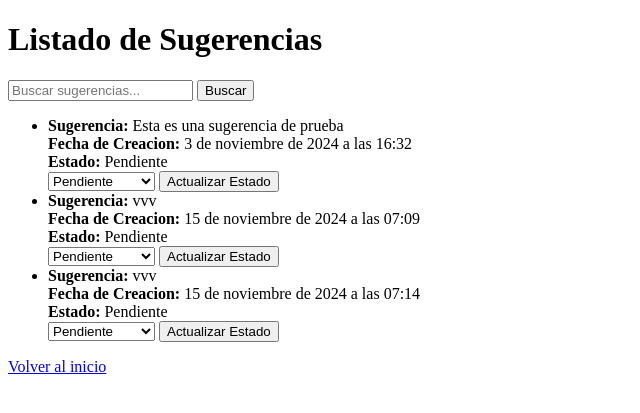
After one commit to mflovidal/Mapa, a Django app: page /sugerencias/ in a window 1280 px wide. The commit adds this page. Shown: the top 413 px of the page, without its empty margins (0-640 px from the left). Run offline with Django 5.2, Linux system fonts and the light colour scheme; a user stored in the database is signed in; data comes from the database, SQL or seed files in the repository; both versions use the stored data as it was after the commit.

Commit message:
Se agrega una vista para mostrar las sugerencias a los funcionarios, junto con un inicio de sesión (signin) y cierre de sesión (signout).

```diff
--- a/mysite/myapp/models.py
+++ b/mysite/myapp/models.py
@@ -6,9 +6,14 @@ class Myapp(models.Model):
     field2 = models.CharField(max_length=255)
 
 class Sugerencias(models.Model):
+    ESTADOS = [
+        ('Pendiente', 'Pendiente'),
+        ('Revisada', 'Revisada'),
+        ('Implementada', 'Implementada'),
+    ]
     sugerencia = models.TextField()
     fecha_creacion = models.DateTimeField(auto_now_add=True)
-
+    estado= models.CharField(max_length=20, choices=ESTADOS, default='Pendiente')
     def __str__(self):
         return self.sugerencia
     class Meta:
--- /dev/null
+++ b/mysite/myapp/templates/ver_sugerencias.html
@@ -0,0 +1,39 @@
+<!DOCTYPE html>
+<html lang="en">
+<head>
+    <meta charset="UTF-8">
+    <meta name="viewport" content="width=device-width, initial-scale=1.0">
+    <title>TEXTO DE PRUEBA</title>
+</head>
+<body>
+    <h1>Listado de Sugerencias</h1>
+    <form method="GET" action="{% url 'ver_sugerencias' %}">
+        <input type="text" name="q" placeholder="Buscar sugerencias..." value="{{ buscar }}">
+        <button type="submit">Buscar</button>
+    </form>
+    {% if sugerencias %}
+        <ul>
+            {% for sugerencia in sugerencias %}
+                <li>
+                    <strong>Sugerencia:</strong> {{ sugerencia.sugerencia }}<br>
+                    <strong>Fecha de Creacion:</strong> {{ sugerencia.fecha_creacion }}<br>
+                    <strong>Estado:</strong> {{ sugerencia.estado }}<br>
+                    <form method="POST" action="{% url 'ver_sugerencias' %}">
+                        {% csrf_token %}
+                        <input type="hidden" name="sugerencia_id" value="{{ sugerencia.id }}">
+                        <select name="estado">
+                            <option value="Pendiente" {% if sugerencia.estado == 'Pendiente' %} selected{% endif %}>Pendiente</option>
+                            <option value="Revisada" {% if sugerencia.estado == 'Revisada' %} selected{% endif %}>Revisada</option>
+                            <option value="Implementada" {% if sugerencia.estado == 'Implementada' %} selected{% endif %}>Implementada</option>
+                        </select>
+                        <button type="submit">Actualizar Estado</button>
+                    </form>
+                </li>
+            {% endfor %}
+        </ul>
+    {% else %}
+        <p>No se encontraron sugerencias para "{{ buscar }}".</p>
+    {% endif %}
+    <a href="/">Volver al inicio</a>
+</body>
+</html>
--- a/mysite/myapp/views.py
+++ b/mysite/myapp/views.py
@@ -3,11 +3,12 @@ from django.utils import translation
 from django.conf import settings
 from django.utils.translation import get_language
 from .forms import SugerenciaForm
-from django.contrib.auth import authenticate, login
 from django.views.decorators.csrf import csrf_exempt
-from django.contrib.auth.decorators import login_required
-from .forms import CustomLoginForm
-from .models import Event
+from django.contrib.auth.decorators import permission_required
+from .forms import CustomLoginForm, SugerenciaForm
+from .models import Event, Sugerencias
+from django.contrib.auth import login, authenticate, logout
+from django.contrib.auth.forms import AuthenticationForm
 # Create your views here.
 from django.http import JsonResponse
 from django.template import loader
@@ -136,18 +137,43 @@ def delete_event(request):
 
         return JsonResponse({'status': 'success'})
 
-#def login_view(request):  (para despues)
-    if request.method == "POST":
-        form = CustomLoginForm(request.POST)
+@permission_required('myapp.view_sugerencias', raise_exception=True)
+@permission_required('myapp.change_sugerencias', raise_exception=True)
+def ver_sugerencias(request):
+    buscar = request.GET.get('q', '')
+    if buscar:
+        sugerencias = Sugerencias.objects.filter(sugerencia__icontains=buscar)
+    else:
+        sugerencias = Sugerencias.objects.all()
+    if request.method == 'POST' and 'estado' in request.POST:
+        sugerencia_id = request.POST.get('sugerencia_id')
+        estado = request.POST.get('estado')
+        try:
+            sugerencia = Sugerencias.objects.get(id=sugerencia_id)
+            sugerencia.estado = estado
+            sugerencia.save()
+            return redirect('ver_sugerencias')
+        except Sugerencias.DoesNotExist:
+            pass
+    return render(request, 'ver_sugerencias.html', {
+        'sugerencias': sugerencias,
+        'buscar': buscar,
+    })
+def signin(request):
+    if request.method == 'POST':
+        form = AuthenticationForm(request, data=request.POST)
         if form.is_valid():
-            username = request.POST['yo']
-            password = request.POST['8']
-            user = authenticate(request, username=username, password=password)
+            username = form.cleaned_data.get('username')
+            password = form.cleaned_data.get('password')
+            user = authenticate(username=username, password=password)
             if user is not None:
                 login(request, user)
-                return redirect('edit_calendar')
+                return redirect('ver_sugerencias')
             else:
-                return render(request, 'login.html', {'error': 'Invalid credentials'})
+                form.add_error(None, 'Usuario o contraseña incorrectos')
     else:
-        form = CustomLoginForm()
-    return render(request, 'login.html')
+        form = AuthenticationForm()
+    return render(request, 'signin.html', {'form': form})
+def signout(request):
+    logout(request)
+    return redirect('/')
--- a/mysite/mysite/settings.py
+++ b/mysite/mysite/settings.py
@@ -124,6 +124,6 @@ STATIC_URL = 'static/'
 DEFAULT_AUTO_FIELD = 'django.db.models.BigAutoField'
 LANGUAGE_COOKIE_NAME = 'django_language'
 
-LOGIN_URL = 'login'
+LOGIN_URL = 'signin'
 LOGIN_REDIRECT_URL = 'calendario'
 STATIC_URL = '/static/'
--- a/mysite/mysite/urls.py
+++ b/mysite/mysite/urls.py
@@ -22,4 +22,7 @@ urlpatterns=[
     path('', include('myapp.urls')),
     path('admin/', admin.site.urls),
     path('change_language/', views.change_language, name='change_language'),
+    path('sugerencias/', views.ver_sugerencias, name='ver_sugerencias'),
+    path('signin/', views.signin, name='signin'),
+    path('signout/', views.signout, name='signout'),
 ]
```
Also changed, not shown: mysite/myapp/templates/home.html (+8 -0 lines), mysite/myapp/templates/login.html (deleted, +0 -25 lines), mysite/myapp/templates/signin.html (added, +21 -0 lines), mysite/db.sqlite3, mysite/myapp/migrations/0005_sugerencias_estado.py (added).
